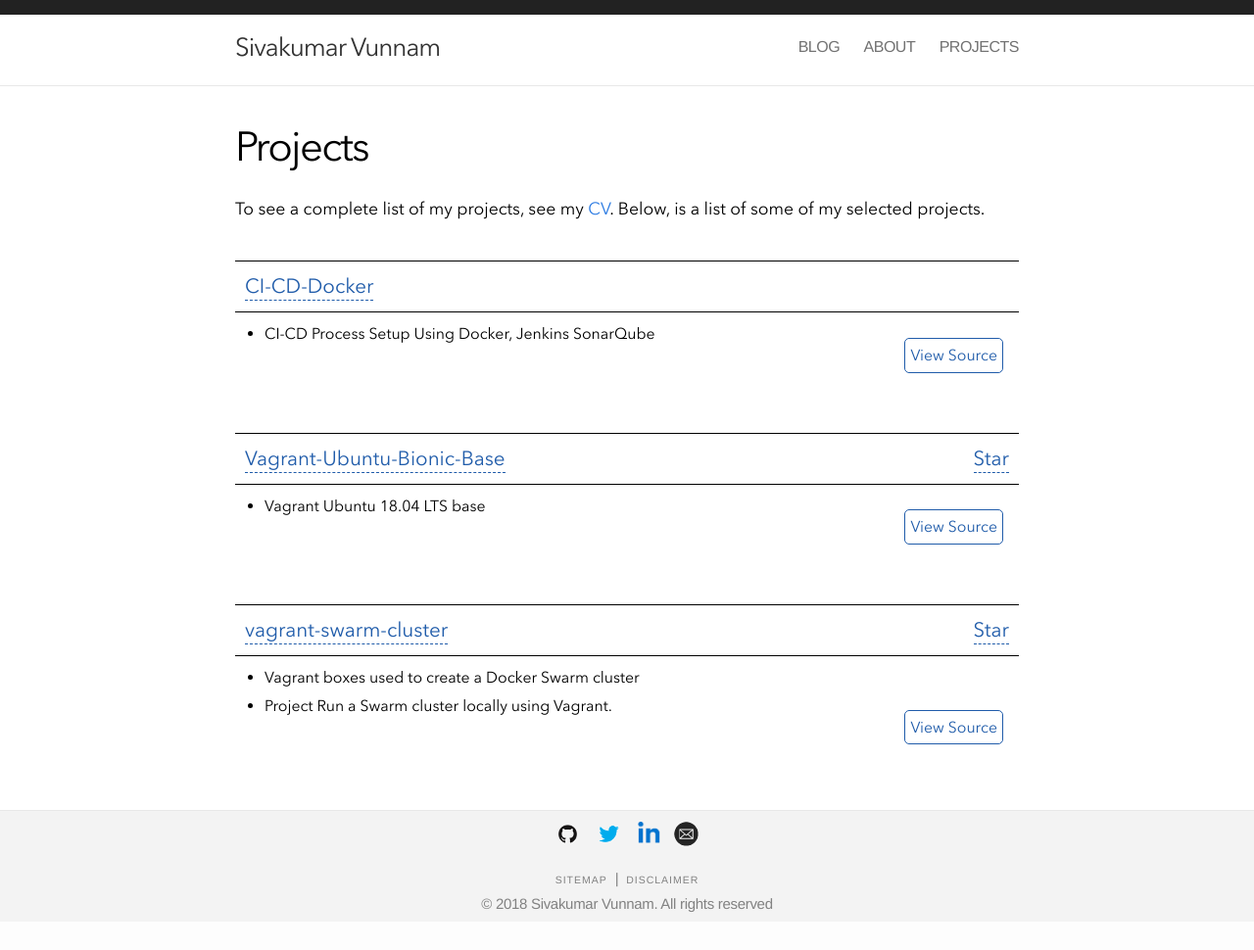
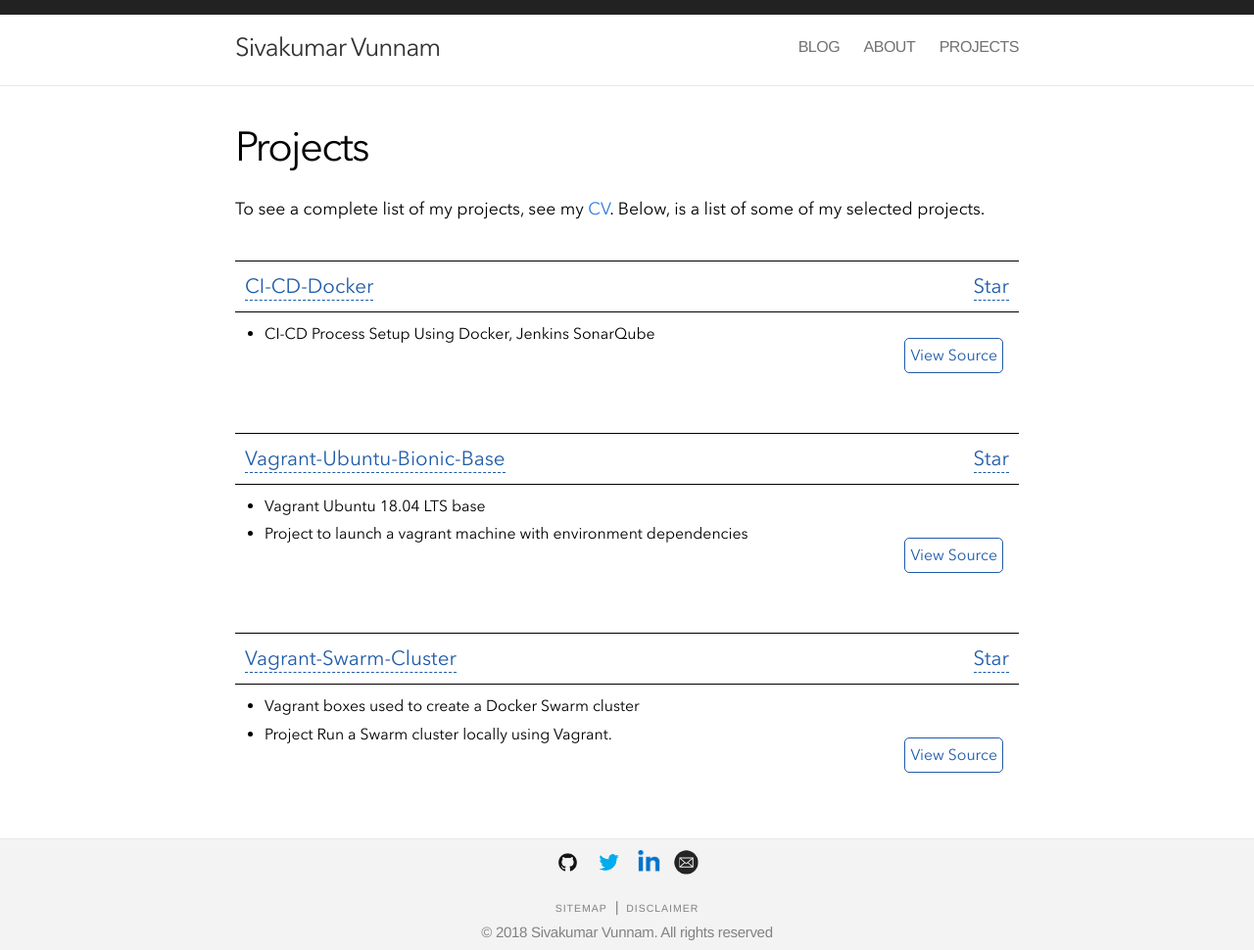
Before and after one commit to sivakumarvunnam/sivakumarvunnam.github.io, a Jekyll site: the page built from projects.html, in a window 1280 px wide. Shown: the whole page at 98% size. Built offline with Jekyll 4.4.1, drawn with Linux system fonts in a browser that asks for light colours; nearby versions of some CDN libraries; before the commit the page ends 941 px from its top, so only the background shows below that.

Commit message:
fix typo and updated projects with more description

```diff
--- a/_data/projects.yml
+++ b/_data/projects.yml
@@ -1,7 +1,6 @@
 - name: "CI-CD-Docker"
- # github:
- #   repo: "icmptunnel"
- # url: "https://dhavalkapil.com/icmptunnel/"
+  github:
+    repo: "CI-CD-Docker"
   source_url: "https://github.com/sivakumarvunnam/CI-CD-Docker"
   description:
     - CI-CD Process Setup Using Docker, Jenkins SonarQube
@@ -13,10 +12,11 @@
   source_url: "https://github.com/sivakumarvunnam/vagrant-ubuntu-bionic-base"
   description:
     - Vagrant Ubuntu 18.04 LTS base
+    - Project to launch a vagrant machine with environment dependencies
 
-- name: "vagrant-swarm-cluster"
+- name: "Vagrant-Swarm-Cluster"
   github:
-    repo: "vagrant-ubuntu-bionic-base"
+    repo: "vagrant-swarm-cluster"
   source_url: "https://github.com/sivakumarvunnam/vagrant-swarm-cluster"
   description:
     - Vagrant boxes used to create a Docker Swarm cluster
```
